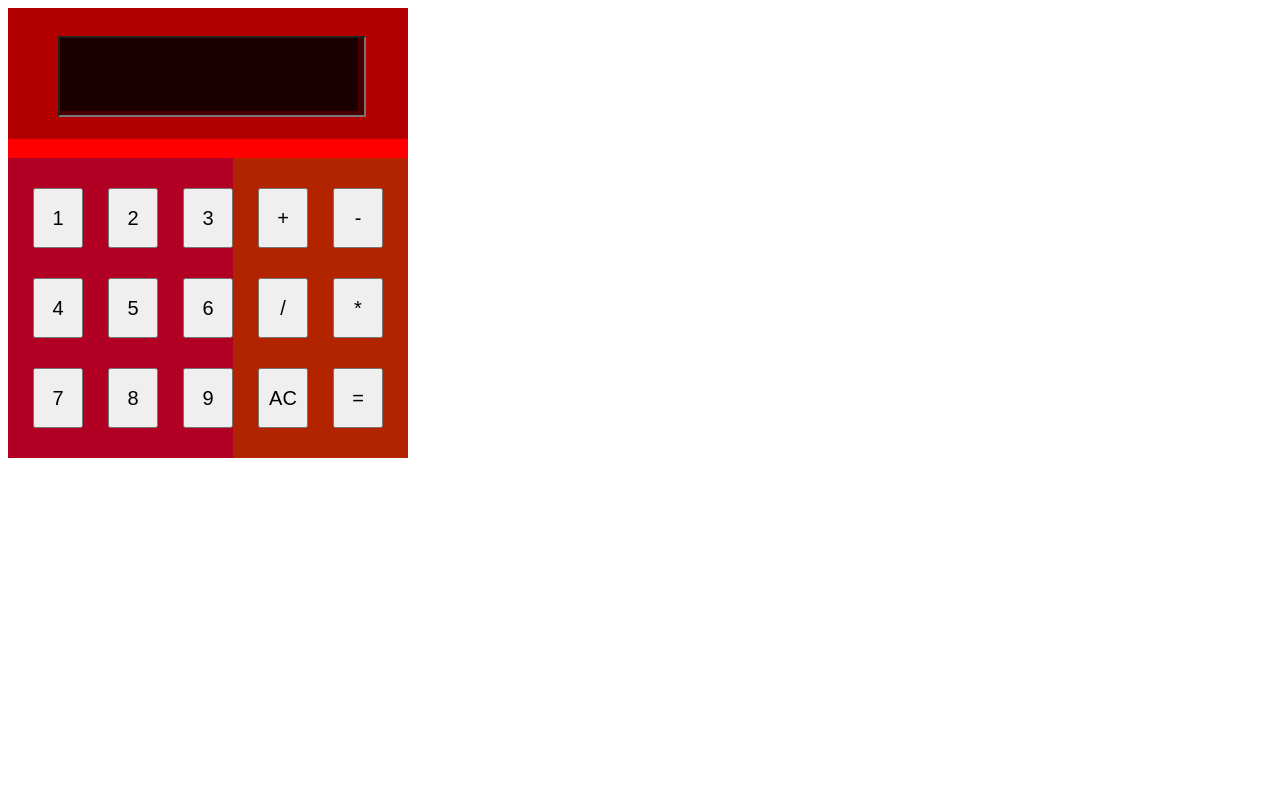
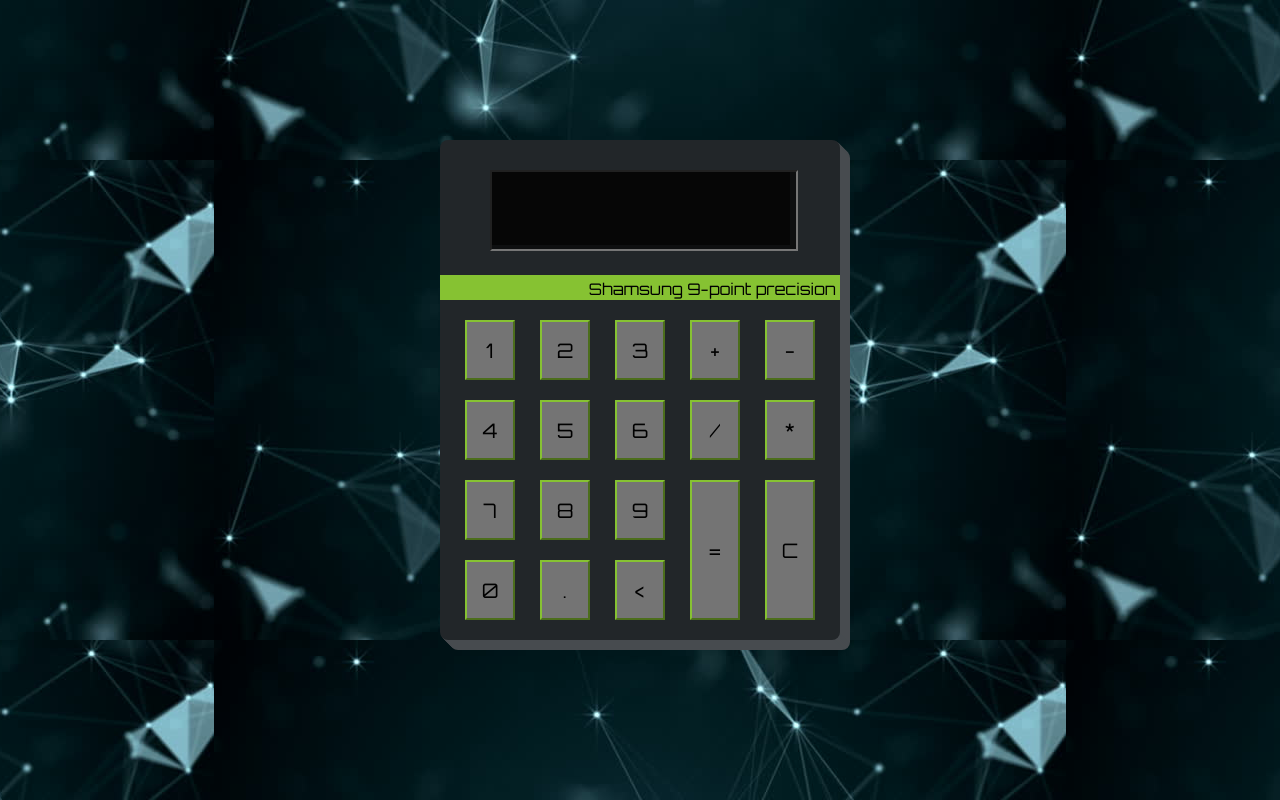
Before and after one commit to dvbridges/odin, a plain HTML site: page jsCalc/index.html in a window 1280 px wide. Drawn offline with Linux system fonts and the light colour scheme.

Commit message:
Finishing up on the calc

```diff
--- a/jsCalc/index.html
+++ b/jsCalc/index.html
@@ -10,6 +10,9 @@
 
 <body>
 	<div class="container">
+		<div class="bg"></div>
+		<div class="header"></div>
+		<div class="warning"><p class="warningMsg"></p></div>
 		<div class="calculator-container">
 			<div class="calculator-case">
 				<div class="screen-panel">
@@ -17,7 +20,7 @@
 						<input type="text">
 					</div>
 				</div>
-				<div class="divider"></div>
+				<div class="divider"><p class="divLabel">Shamsung 9-point precision</p></div>
 				<div class="button-panel">
 					<div class="number-panel"></div>
 					<div class="operation-panel"></div>
--- a/jsCalc/scripts/script.js
+++ b/jsCalc/scripts/script.js
@@ -4,8 +4,7 @@
 
 var divide = function(arr) {
 	if (checkZeroDivision(arr)) {
-		setWarning()
-		return
+		setWarning(true);
 	}
 	return arr.reduce((a,b) => a / b);
 }
@@ -18,8 +17,12 @@
 	return arr.reduce((a,b) => a - b);
 }
 
+var roundSum = function (arr) {
+	return (arr[0] % 1) > 0 ? Number(arr[0].toFixed(7)) : arr[0]
+}
+
 var equals = function(arr) {
- digiScreen[0].firstElementChild.value = [...arr];
+  digiScreen[0].firstElementChild.value = roundSum(arr);
 }
 
 var getOperations = function () {
@@ -31,9 +34,24 @@
 	return arr.indexOf(0) > -1
 }
 
-var setWarning = function() {
-	alert(true);
+var setWarning = function(toggle) {
+	let warn = document.getElementsByClassName('warning');
+	let para = warn[0].querySelector('p');
+	let msg = "Zero-division: Put the calculator down, and walk away!"
+	toggle ? para.textContent = msg : para.textContent = '';
+	setTimeout(setWarning, 3000, false);
 }
+
+
+var sound = new Audio();
+var playAudio = function (src) {
+	sound.src = src;
+	sound.play()
+}
+
+numSound = './resources/beep-23.wav';
+eqSound = './resources/beep-24.wav';
+
 
 var digiScreen = document.getElementsByClassName('digi-screen')
 var btnPanel = document.getElementsByClassName('number-panel')
@@ -41,11 +59,12 @@
 var funcs = [multiply, divide, add, subtract]
 var ops = ['*', '/', '+', '-']
 
+
 var computeVal = function () {
 	// Get full expression as string
 	let arr = digiScreen[0].firstElementChild.value;
 	// Get full expression as array
-	let fullExpr = arr.split(/(\d+)/).filter(i => i.length > 0  );
+	let fullExpr = arr.split(/(\d*\.?\d+)/).filter(i => i.length > 0  );
 	// Get operation functions as object
 	var opFunctions = getOperations()
   // Set order of operations
@@ -71,16 +90,22 @@
 		var exprLen = digi.value.length;
 		var empty = exprLen === 0;
 		var opPressed = ops.indexOf(evt.target.value) > -1;
-		if (evt.target.value === '=') {
+		var pressed = evt.target.value;
+		// play sound for button
+		['=', 'C'].indexOf(pressed) > -1 ? playAudio(eqSound) : playAudio(numSound)
+
+		if (pressed === '=') {
 			computeVal()
-		} else if (evt.target.value === 'AC') {
-			digiScreen[0].firstElementChild.value = '';
+		} else if (pressed === 'C') {
+			digi.value = '';
+		} else if (pressed === '<') {
+			digi.value = digi.value.substr(0, exprLen-1);
 		} else if (empty && opPressed) {
 			return
 		} else if (opPressed && ops.indexOf(digi.value[exprLen - 1]) > -1) {
 			return
 		} else {
-			digi.value += evt.target.value;
+			digi.value += pressed;
 		}
 	})
 	return btn
@@ -89,21 +114,28 @@
 var createButton = function(n=0) {
   var btn = document.createElement("button");
 	btn.style.width = "50px";
-	btn.style.height = "60px";
+	btn.style.height = ['=', 'C'].indexOf(n) > -1 ? "140px" : "60px";
 	btn.style.marginLeft = "25px";
-	btn.style.marginTop = "30px";
+	btn.style.marginTop = "20px";
 	btn.style.fontSize = "20px";
+	btn.style.fontFamily = "Orbitron, sans serif";
+	btn.style.borderWidth = "2px";
+	btn.style.borderColor = "#86C232"
+	btn.style.backgroundColor = "#747474";
+	btn.style.color = "222629";
+	btn.style.outline = "0";
 	btn.textContent = n;
 	btn.value = n;
 	return btn;
 }
 
 var createNumberBtns = function() {
-	var n = 1;
-	for (let row = 0; row < 3; row++) {
+	var label = Array.from('1234567890.<');
+	n = 0;
+	for (let row = 0; row < 4; row++) {
 		div = document.createElement("div");
 		for (let col = 0; col < 3; col++) {
-			div.appendChild(addText(createButton(n)));
+			div.appendChild(addText(createButton(label[n])));
 			n += 1;
 		}
 	btnPanel[0].appendChild(div);
@@ -111,7 +143,7 @@
 }
 
 var createOperationBtns = function() {
-	var ops = ['+', '-', '/', '*', 'AC', '='];
+	var ops = ['+', '-', '/', '*', '=', 'C'];
   var n = 0;
 	for (let row = 0; row < 3; row++) {
 		div = document.createElement("div");
--- a/jsCalc/styles/style.css
+++ b/jsCalc/styles/style.css
@@ -1,20 +1,61 @@
 .container {
   display: flex;
+	flex-direction: column;
+}
+
+body {
+	background-image: url('../resources/fut.jpg');
+  background-repeat: repeat;
+  background-attachment: fixed;
+  background-position: center;
+}
+
+
+.header {
+  height: 100px;
+}
+
+.warning {
+	height: 32px;
+}
+
+.warningMsg {
+	margin: 0;
+  font-family: 'Orbitron', 'sans-serif';
+	font-size: 20px;
+	text-align: center;
+	color: #51f542;
+}
+
+
+.calculator-container {
+  display: inline-block;
+	margin: 0 auto;
 }
 
 .calculator-case {
   display: flex;
   flex-direction: column;
-	height: 450px;
+	height: 500px;
 	width: 400px;
-	background-color: red;
+	background-color: #222629;
+	border-radius: 8px;
+	box-shadow: #474B4F 1px 1px 0,
+              #474B4F 2px 2px 0,
+              #474B4F 3px 3px 0,
+              #474B4F 4px 4px 0,
+              #474B4F 5px 5px 0,
+              #474B4F 6px 6px 0,
+              #474B4F 7px 7px 0,
+              #474B4F 8px 8px 0,
+              #474B4F 9px 9px 0,
+              #474B4F 10px 10px 0
 }
 
 .screen-panel {
 	display: flex;
-	height: 175px;
+	height: 145px;
 	width: 400px;
-	background-color: rgba(0,0,0,.3);
 	align-content: center;
 	justify-content: center;
 }
@@ -25,35 +66,42 @@
 	height: 75px;
 	width: 300px;
 	background-color: rgba(0,0,0,.6);
-	font-family: 'Orbitron', sans-serif;
-	font-size: 40px;
+	font-family:  'Orbitron', sans-serif;
+	font-size: 30px;
 	color: #51f542;
 }
 
 .divider {
+	display: inline-block;
 	height: 25px;
 	width: 400px;
+	background-color: #86C232;
+}
+
+.divLabel {
+	margin: 4px 4px 4px 4px;
+	font-family:  'Orbitron', sans-serif;
+	text-align: right;
 }
 
 .button-panel {
   display: flex;
   flex-direction: row;
-	height: 300px;
+	height: 350px;
 	width: 400px;
 }
 
 .number-panel {
   display: flex;
   flex-direction: column;
-	height: 300px;
+	height: 340px;
 	width: 225px;
-	background-color: rgba(0,0,120,.3);
+	//background-color: rgba(0,0,120,.3);
 }
 
 .operation-panel {
   display: flex;
   flex-direction: column;
-	height: 300px;
+	height: 340px;
 	width: 175px;
-	background-color: rgba(0,120,0,.3);
 }
```
Also changed, not shown: jsCalc/resources/fut.jpg (added), jsCalc/resources/nebula.jpg (added), 8 other files.
